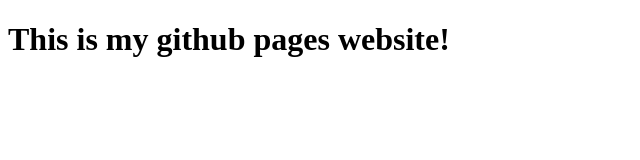
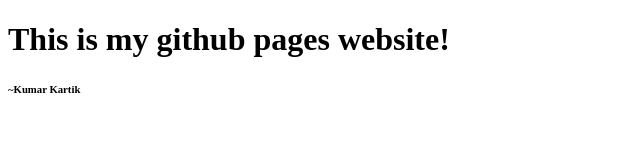
Before and after one commit to KumarKartik20/KumarKartik20.github.io, a plain HTML site: page index.html in a window 1280 px wide. Shown: the full height of the page, 0-640 px from the left. Drawn offline with Linux system fonts and the light colour scheme.

Commit message:
Add name

```diff
--- a/index.html
+++ b/index.html
@@ -7,5 +7,6 @@
     </head>
 <body>
     <h1 >This is my github pages website! </h1>
+    <h6>~Kumar Kartik</h6>
 </body>
 </html>
```
